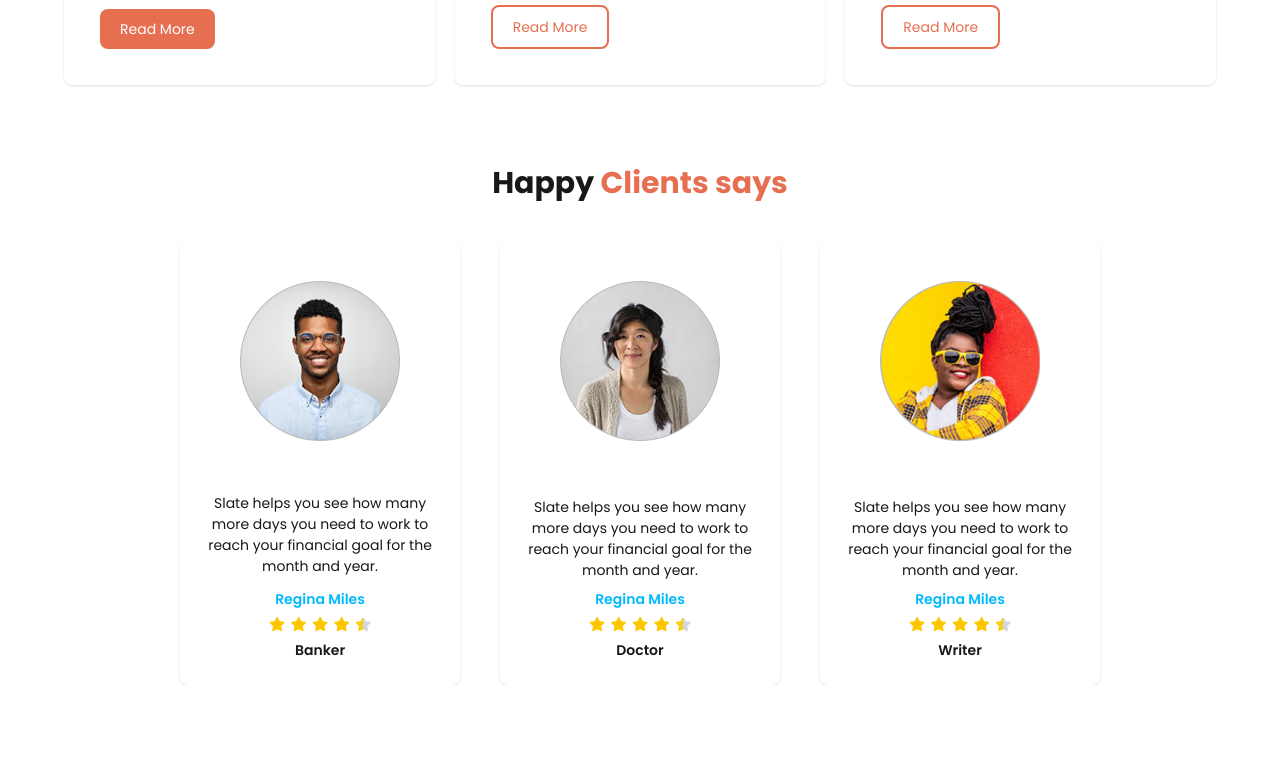
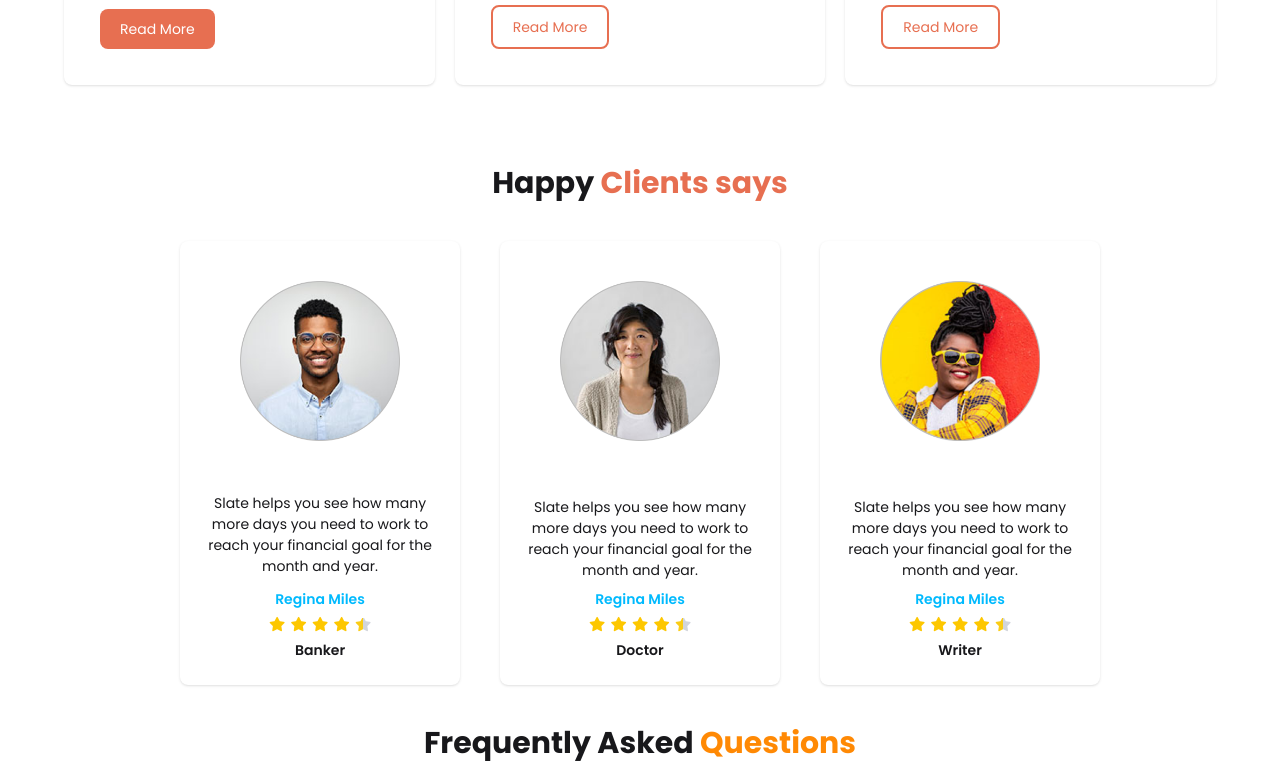
Before and after one commit to maruf-hossen-pro/Project-9------Biker-Zone, a plain HTML site: page index.html in a window 1280 px wide. Shown: the part 1678-2442 px from the top of the page. Before the commit the page ends 2363 px from the top, so only its background shows below. Drawn offline with nearby package versions, Linux system fonts and the light colour scheme.

Commit message:
Frequently asked questions added

```diff
--- a/index.html
+++ b/index.html
@@ -614,7 +614,14 @@
 
     <!-- ================= MAIN ================= -->
     <main class="max-w-6xl mx-auto px-4 lg:px-0">
-      <!-- Future sections will come here -->
+      <!-- Question Sections -->
+       <section class="mt-10">
+        <!-- Title Section -->
+         <div class="text-3xl font-bold text-center">
+          <h1>Frequently Asked <span class="text-orange-400">Questions</span></h1>
+         </div>
+       </section>
+
     </main>
 
     <!-- ================= FOOTER ================= -->
```
